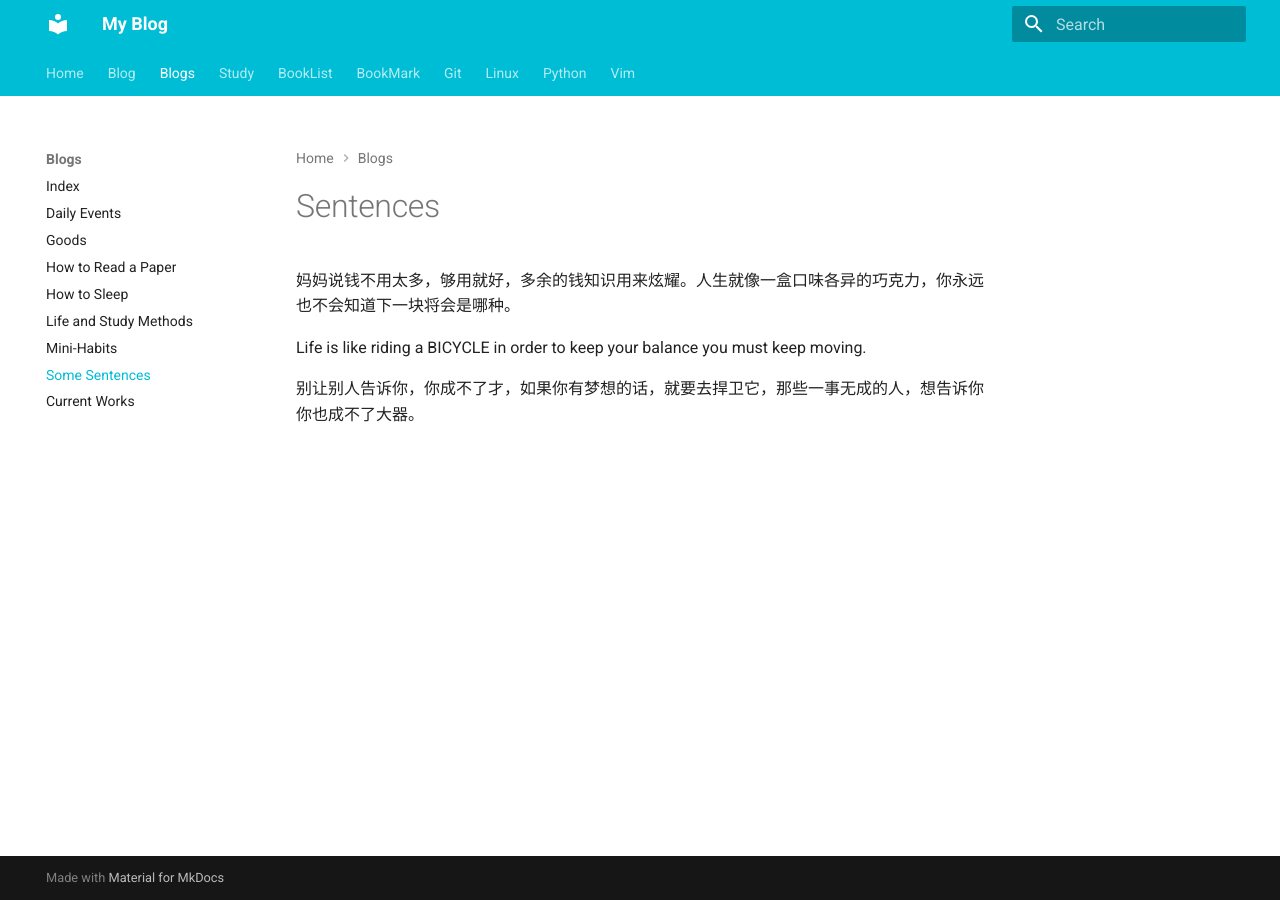
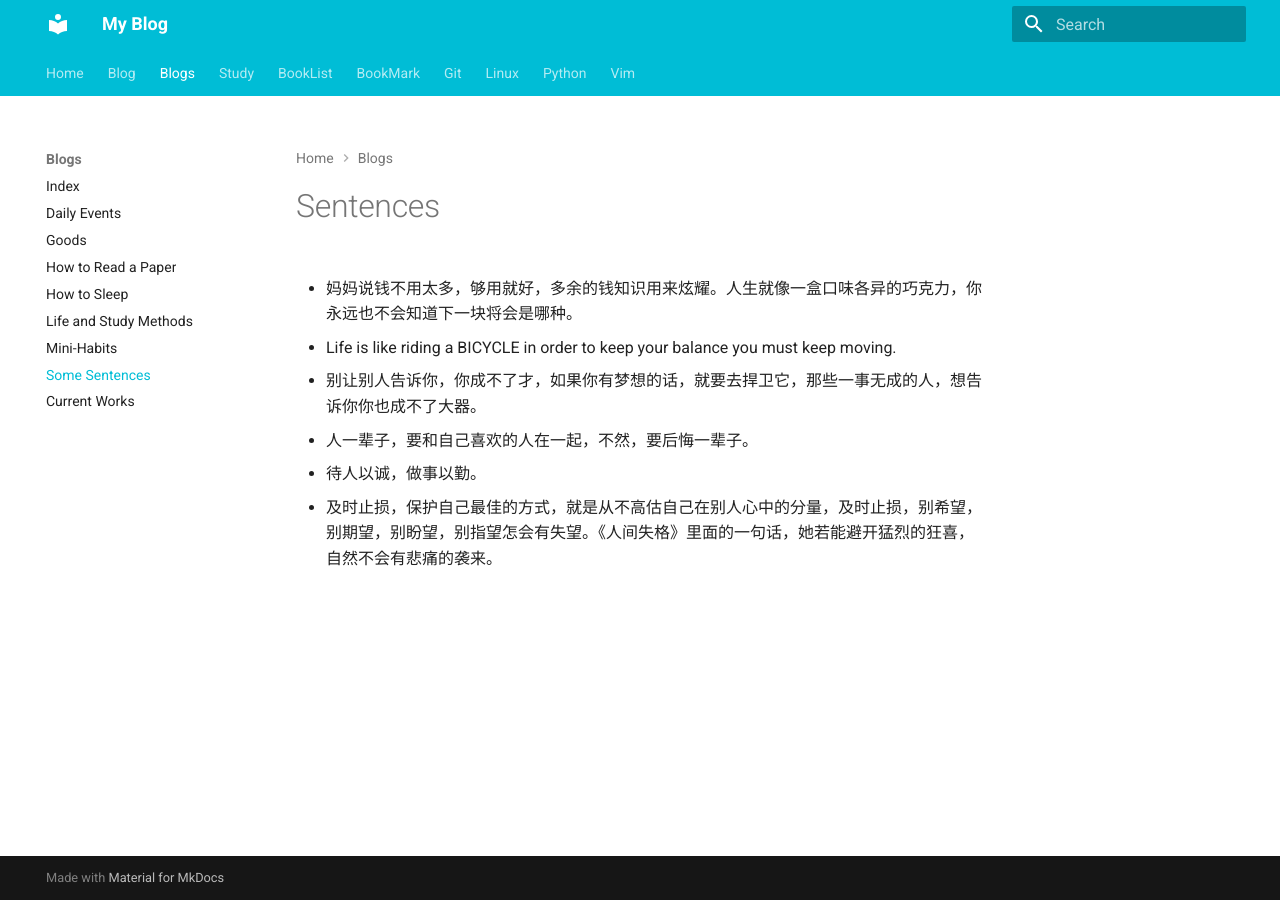
Before and after one commit to WGZ-W/wgz-w.github.io, an MkDocs documentation site: the page built from docs/Blogs/sentences.md, in a window 1280 px wide. Built offline with MkDocs 1.6.1 and Material for MkDocs 9.7.7, drawn with Linux system fonts in a browser that asks for light colours.

Commit message:
Update blogs

```diff
--- a/docs/Blogs/sentences.md
+++ b/docs/Blogs/sentences.md
@@ -6,8 +6,11 @@
 
 # Sentences
 
-妈妈说钱不用太多，够用就好，多余的钱知识用来炫耀。人生就像一盒口味各异的巧克力，你永远也不会知道下一块将会是哪种。
+- 妈妈说钱不用太多，够用就好，多余的钱知识用来炫耀。人生就像一盒口味各异的巧克力，你永远也不会知道下一块将会是哪种。
 
-Life is like riding a BICYCLE in order to keep your balance you must keep moving.
+- Life is like riding a BICYCLE in order to keep your balance you must keep moving.
 
-别让别人告诉你，你成不了才，如果你有梦想的话，就要去捍卫它，那些一事无成的人，想告诉你你也成不了大器。
+- 别让别人告诉你，你成不了才，如果你有梦想的话，就要去捍卫它，那些一事无成的人，想告诉你你也成不了大器。
+- 人一辈子，要和自己喜欢的人在一起，不然，要后悔一辈子。
+- 待人以诚，做事以勤。
+- 及时止损，保护自己最佳的方式，就是从不高估自己在别人心中的分量，及时止损，别希望，别期望，别盼望，别指望怎会有失望。《人间失格》里面的一句话，她若能避开猛烈的狂喜，自然不会有悲痛的袭来。
```
